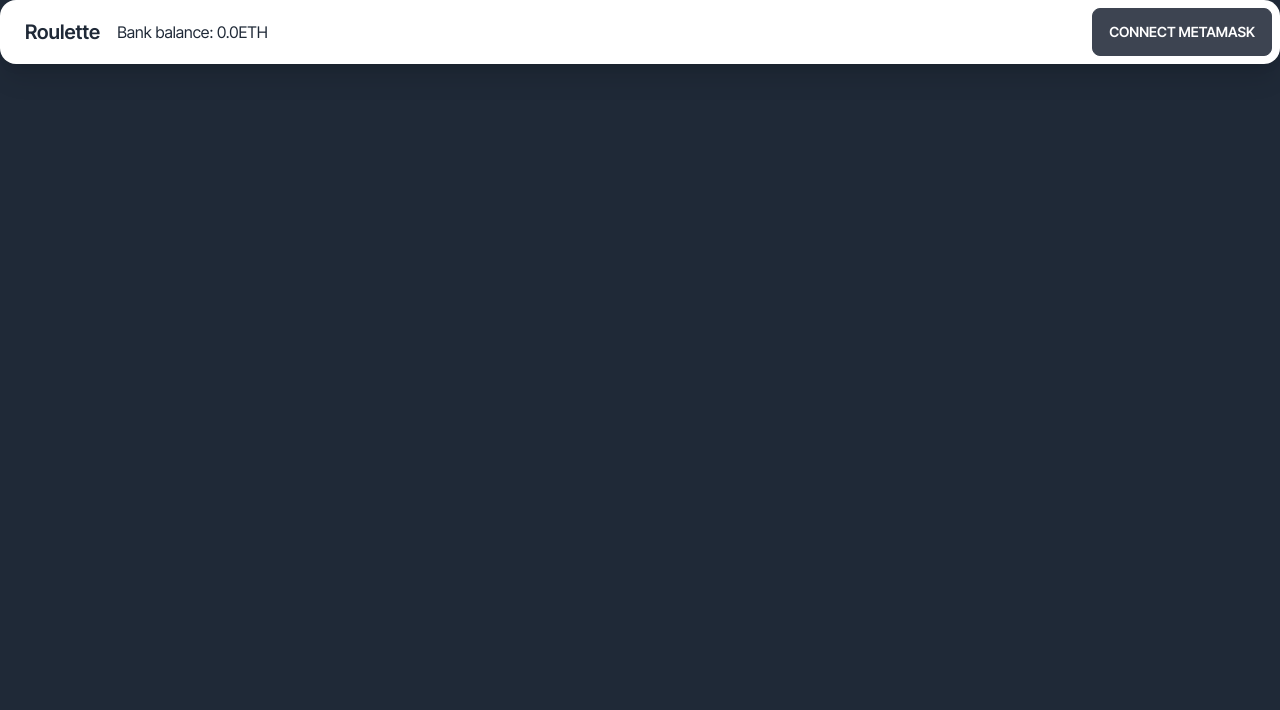
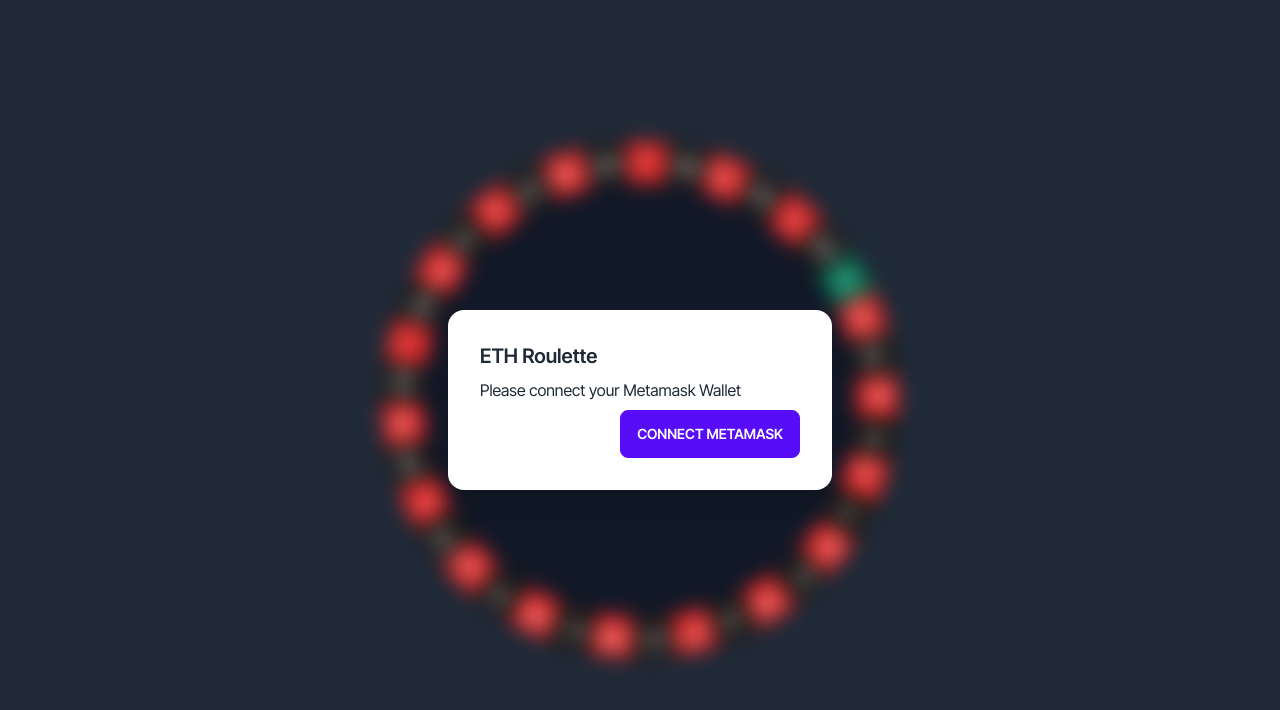
Before and after one commit to lennartbecker/eth-roulette, a Vue app in the folder vue-frontend/: page / in a window 1280 px wide. Shown: the top 710 px of the page. Built offline with nearby package versions, Linux system fonts and the light colour scheme.

Commit message:
Add login splashscreen

```diff
--- a/vue-frontend/package.json
+++ b/vue-frontend/package.json
@@ -14,6 +14,7 @@
     "pinia": "^2.0.21",
     "pinia-plugin-persistedstate": "^2.2.0",
     "vue": "^3.2.38",
+    "vue-router": "^4.0.13",
     "vue-toastification": "^2.0.0-rc.5"
   },
   "devDependencies": {
--- a/vue-frontend/src/App.vue
+++ b/vue-frontend/src/App.vue
@@ -1,50 +1,17 @@
 <template>
-  <Navbar />
-
-  <div class="flex flex-row p-4" v-if="account">
-    <div class="cylinder w-1/3">
-      <Wheel />
-    </div>
-    <div class="game-wrapper w-1/3 flex justify-center">
-      <Board />
-    </div>
-    <div class="player-funding w-1/3 flex justify-end">
-      <div class="card w-96 bg-base-100 shadow-xl">
-        <div class="card-body">
-          <BetInput />
-          <Funds />
-          <GameInfo />
-        </div>
-      </div>
-    </div>
-  </div>
+  <Navbar v-if="account"/>
+  <Home v-if="account"/>
+  <Login v-if="!account"/>
 </template>
 
 <script setup>
 import Navbar from "./components/Navbar.vue";
-import Board from "./components/Board.vue";
-import BetInput from "./components/BetInput.vue";
 import { useCryptoStore } from "./stores/crypto";
 import { storeToRefs } from "pinia";
-import Funds from "./components/Funds.vue";
-import { computed } from "vue";
-import Wheel from "./components/Wheel.vue";
-import GameInfo from "./components/GameInfo.vue";
+import Home from "./views/Home.vue";
+import Login from "./views/Login.vue";
 
-const { account, gameWon, gameRunning, blockToWaitFor } = storeToRefs(
-  useCryptoStore()
-);
-const { resetGame } = useCryptoStore();
-
-console.log(blockToWaitFor.value);
-
-const resetOrClaim = computed(() => {
-  return gameWon.value ? "Claim win" : "Reset game";
-});
-
-const gameFinished = computed(() => {
-  return blockToWaitFor.value.toNumber() != 0 && !gameRunning.value;
-});
+const { account } = storeToRefs(useCryptoStore());
 </script>
 
 <style>
@@ -59,12 +26,4 @@
   height: 100%;
   font-family: "Inter Tight", sans-serif;
 }
-
-.cylinder {
-  display: flex;
-  flex-direction: column;
-  justify-content: center;
-  align-content: center;
-  align-items: center;
-}
 </style>
--- a/vue-frontend/src/components/GameInfo.vue
+++ b/vue-frontend/src/components/GameInfo.vue
@@ -14,7 +14,7 @@
     <Spinner />
     <span>Waiting for next block, please be patient!</span>
   </div>
-  <button class="btn relative" @click="resetGame" v-if="gameFinished"     :class="{ resetting: resettingGame }">
+  <button class="btn relative" @click="resetGame" v-if="gameFinished" :class="{ resetting: resettingGame }">
     {{ resetOrClaim }}
     <div v-if="resettingGame" class="reset-spinner text-white">
       <Spinner />
--- /dev/null
+++ b/vue-frontend/src/components/Login.vue
@@ -0,0 +1,3 @@
+<template>Login</template>
+
+<script></script>
--- a/vue-frontend/src/components/Navbar.vue
+++ b/vue-frontend/src/components/Navbar.vue
@@ -5,8 +5,10 @@
       <p>Bank balance: {{ contractBalance }}ETH</p>
     </div>
     <div class="navbar-end">
-      <a class="btn" @click="connectWallet">Connect Metamask</a>
-      {{ account }}
+      <div class="bg-dark btn cursor-default focus:none normal-case">
+        Connected:
+        {{ accountShortened }}
+      </div>
     </div>
   </div>
 </template>
@@ -27,9 +29,16 @@
       return ethers.utils.formatEther(bankBalance.value.sub(remainder));
     });
 
+    const accountShortened = computed(() => {
+      return `${account.value.substring(0, 6)}...${account.value.substring(
+        account.value.length - 4
+      )}`;
+    });
+
     return {
       connectWallet,
       account,
+      accountShortened,
       contractBalance,
     };
   },
--- a/vue-frontend/src/components/Wheel.vue
+++ b/vue-frontend/src/components/Wheel.vue
@@ -73,13 +73,15 @@
   }
 
   .wheel-indicator {
-    height: 20px;
-    width: 10px;
     position: absolute;
     top: -20px;
-    background: white;
     left: 50%;
     transform: translateX(-50%);
+    width: 0;
+    height: 0;
+    border-style: solid;
+    border-width: 20px 10px 0 10px;
+    border-color: #ffffff transparent transparent transparent;
   }
 }
 
--- /dev/null
+++ b/vue-frontend/src/router/index.js
@@ -0,0 +1,23 @@
+import { createWebHistory, createRouter } from "vue-router";
+import Home from "@/views/Home.vue";
+import Login from "@/views/Login.vue";
+
+const routes = [
+  {
+    path: "/",
+    name: "Home",
+    component: Home,
+  },
+  {
+    path: "/login",
+    name: "Login",
+    component: Login,
+  },
+];
+
+const router = createRouter({
+  history: createWebHistory(),
+  routes,
+});
+
+export default router;
--- a/vue-frontend/src/stores/crypto.js
+++ b/vue-frontend/src/stores/crypto.js
@@ -194,9 +194,10 @@
 
     async resetGame() {
       const { rouletteContract } = contractService.getContract();
-      if (this.gamemode == 0) {
+      console.log("Resetting game")
+      if (this.gameMode == 0) {
         await rouletteContract.getRedBlackPayout();
-      } else if (this.gamemode == 1) {
+      } else if (this.gameMode == 1) {
         await rouletteContract.getPleinPayout();
       }
       this.resettingGame = true;
@@ -297,6 +298,7 @@
           console.log("bet event: wait for block ", blockToWaitFor.toString());
           toast.success("Bet transaction has been processed.");
           this.blockToWaitFor = blockToWaitFor;
+          this.fetchBalance();
         }
       );
 
--- /dev/null
+++ b/vue-frontend/src/views/Home.vue
@@ -0,0 +1,36 @@
+<template>
+  <div class="flex flex-row p-4">
+    <div class="cylinder w-1/3">
+      <Wheel />
+    </div>
+    <div class="game-wrapper w-1/3 flex justify-center">
+      <Board />
+    </div>
+    <div class="player-funding w-1/3 flex justify-end">
+      <div class="card w-96 bg-base-100 shadow-xl">
+        <div class="card-body">
+          <BetInput />
+          <Funds />
+          <GameInfo />
+        </div>
+      </div>
+    </div>
+  </div>
+</template>
+<script setup>
+import Board from "../components/Board.vue";
+import BetInput from "../components/BetInput.vue";
+import Funds from "../components/Funds.vue";
+import Wheel from "../components/Wheel.vue";
+import GameInfo from "../components/GameInfo.vue";
+
+</script>
+<style>
+.cylinder {
+  display: flex;
+  flex-direction: column;
+  justify-content: center;
+  align-content: center;
+  align-items: center;
+}
+</style>
--- /dev/null
+++ b/vue-frontend/src/views/Login.vue
@@ -0,0 +1,43 @@
+<template>
+  <img src="@/assets/wheel.png" alt="" srcset="" class="wheel" />
+  <div class="h-full flex flex-col justify-center items-center">
+    <div class="card w-96 bg-base-100 shadow-xl">
+      <div class="card-body">
+        <h2 class="card-title">ETH Roulette</h2>
+        <p>Please connect your Metamask Wallet</p>
+        <div class="card-actions justify-end">
+          <button class="btn btn-primary" @click="connectWallet">Connect Metamask</button>
+        </div>
+      </div>
+    </div>
+  </div>
+</template>
+<script>
+import { useCryptoStore } from "../stores/crypto";
+export default {
+  setup() {
+    const store = useCryptoStore();
+    const { connectWallet } = store;
+
+    return {
+      connectWallet,
+    };
+  },
+};
+</script>
+<style scoped>
+.wheel {
+  position: absolute;
+  top: 50%;
+  left: 50%;
+  transform: translate(-50%, -50%);
+  filter: blur(10px);
+  animation: rotate 30s linear infinite;
+}
+
+@keyframes rotate {
+  100% {
+    transform: translate(-50%, -50%) rotate(360deg);
+  }
+}
+</style>
```
Also changed, not shown: 2 other files (tests, documents, lock files or other folders).
